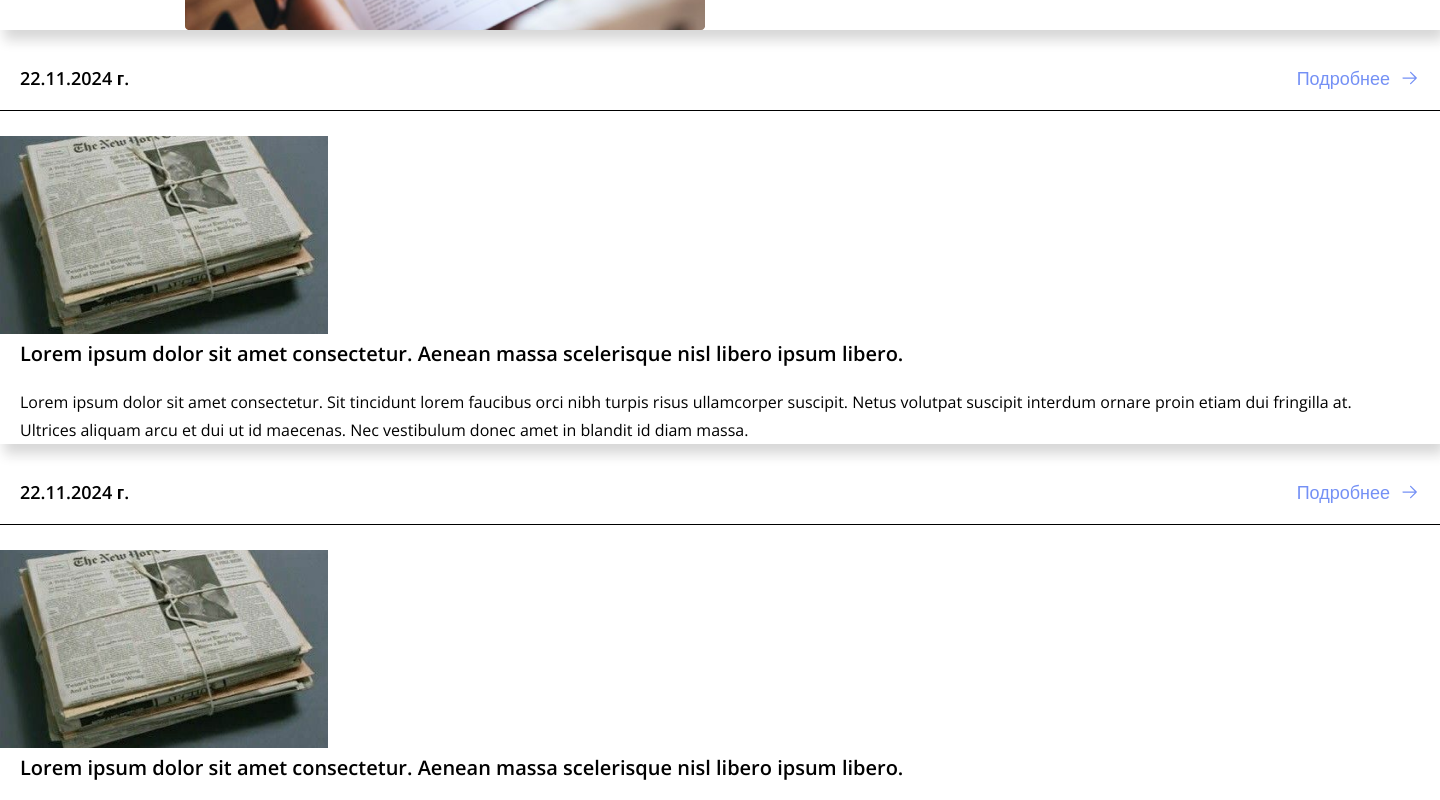
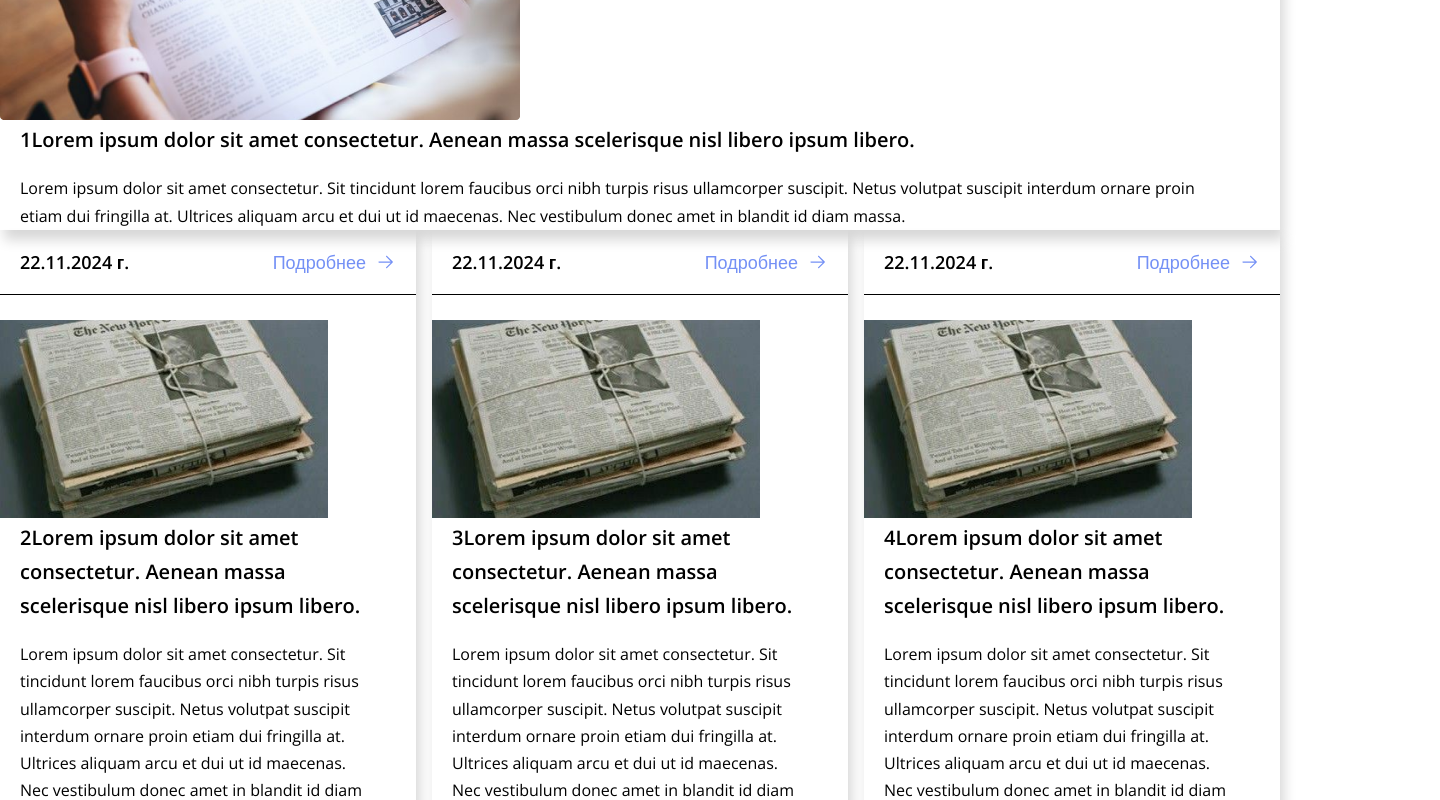
Before and after one commit to Talgat-07/narodnoye-pravo_frontend, a React (Vite) app: page / in a window 1280 px wide. Shown: the part 3560-4360 px from the top of the page, 1440 px wide, since content can reach past the window. Built offline with nearby package versions, Linux system fonts and the light colour scheme.

Commit message:
some changes

```diff
--- a/src/entities/ServiceCard/ServiceCard.jsx
+++ b/src/shared/ui/ServiceCard/ServiceCard.jsx
@@ -1,6 +1,6 @@
 import React from 'react';
 import s from './ServiceCard.module.scss'
-import { Typography } from '../../shared/ui/Typography/Typography';
+import { Typography } from '../Typography/Typography';
 import { Link } from 'react-router-dom';
 import { path } from 'shared/constants/constants';
 
--- a/src/widgets/LegislativeNews/LegislativeNews.jsx
+++ b/src/widgets/LegislativeNews/LegislativeNews.jsx
@@ -1,4 +1,4 @@
-import { NewsCard } from 'entities/NewsCard/NewsCard';
+import { NewsCard } from 'shared/ui/NewsCard/NewsCard';
 import s from './LegislativeNews.module.scss';
 import pic from '../../shared/assets/img/NewsBig.png'
 import img from '../../shared/assets/img/NewsSmall.png'
@@ -12,47 +12,59 @@ export const LegislativeNews = () => {
         {
             id: 1,
             date: '22.11.2024 г.',
-            title: "Lorem ipsum dolor sit amet consectetur. Aenean massa scelerisque nisl libero ipsum libero.",
+            title: "1Lorem ipsum dolor sit amet consectetur. Aenean massa scelerisque nisl libero ipsum libero.",
             description: "Lorem ipsum dolor sit amet consectetur. Sit tincidunt lorem faucibus orci nibh turpis risus ullamcorper suscipit. Netus volutpat suscipit interdum ornare proin etiam dui fringilla at. Ultrices aliquam arcu et dui ut id maecenas. Nec vestibulum donec amet in blandit id diam massa.",
             image: pic,
         },
         {
             id: 2,
             date: '22.11.2024 г.',
-            title: "Lorem ipsum dolor sit amet consectetur. Aenean massa scelerisque nisl libero ipsum libero.",
+            title: "2Lorem ipsum dolor sit amet consectetur. Aenean massa scelerisque nisl libero ipsum libero.",
             description: "Lorem ipsum dolor sit amet consectetur. Sit tincidunt lorem faucibus orci nibh turpis risus ullamcorper suscipit. Netus volutpat suscipit interdum ornare proin etiam dui fringilla at. Ultrices aliquam arcu et dui ut id maecenas. Nec vestibulum donec amet in blandit id diam massa.",
             image: img,
         },
         {
             id: 3,
             date: '22.11.2024 г.',
-            title: "Lorem ipsum dolor sit amet consectetur. Aenean massa scelerisque nisl libero ipsum libero.",
+            title: "3Lorem ipsum dolor sit amet consectetur. Aenean massa scelerisque nisl libero ipsum libero.",
             description: "Lorem ipsum dolor sit amet consectetur. Sit tincidunt lorem faucibus orci nibh turpis risus ullamcorper suscipit. Netus volutpat suscipit interdum ornare proin etiam dui fringilla at. Ultrices aliquam arcu et dui ut id maecenas. Nec vestibulum donec amet in blandit id diam massa.",
             image: img,
         },
         {
             id: 4,
             date: '22.11.2024 г.',
-            title: "Lorem ipsum dolor sit amet consectetur. Aenean massa scelerisque nisl libero ipsum libero.",
+            title: "4Lorem ipsum dolor sit amet consectetur. Aenean massa scelerisque nisl libero ipsum libero.",
             description: "Lorem ipsum dolor sit amet consectetur. Sit tincidunt lorem faucibus orci nibh turpis risus ullamcorper suscipit. Netus volutpat suscipit interdum ornare proin etiam dui fringilla at. Ultrices aliquam arcu et dui ut id maecenas. Nec vestibulum donec amet in blandit id diam massa.",
             image: img,
         },
     ];
 
+    const lastNew = mockNews[0]
+    const renderNews = mockNews.slice(1)
+
 
     return (
+        <div className={s.block}>
+            {lastNew && (
+                <NewsCard
+                key={lastNew.id}
+                title={lastNew.title}
+                description={lastNew.description}
+                image={lastNew.image}
+                date={lastNew.date}
+            />
+            )}
             <div className={s.newsGrid}>
-
-      {mockNews.map((newsItem) => (
+                {renderNews.map((newsItem) => (
                     <NewsCard
                         key={newsItem.id}
                         title={newsItem.title}
                         description={newsItem.description}
                         image={newsItem.image}
                         date={newsItem.date}
-          isLarge={newsItem.id === 1}
                     />
                 ))}
             </div>
+        </div>
     )
 }
--- a/src/widgets/LegislativeNews/LegislativeNews.module.scss
+++ b/src/widgets/LegislativeNews/LegislativeNews.module.scss
@@ -1,13 +1,19 @@
-.newsGrid {
-    width: 1440px;
-    display: grid;
-    grid-template-rows: auto auto;
-    grid-template-columns: 1fr;
-    gap: 16px;
+.block {
+    display: flex;
+    flex-direction: column;
 
-        .newsCard {
-            &.large {
-                grid-column: 1 / -1;
-            }
+    .newsGrid {
+        max-width: 1440px;
+        width: 100%;
+        display: grid;
+        grid-template-rows: auto auto;
+        grid-template-columns: 1fr 1fr 1fr;
+        gap: 16px;
+
+            // .newsCard {
+            //     &.large {
+            //         grid-column: 1 / -1;
+            //     }
+            // }
         }
-    }
+}
--- a/src/widgets/Service/Service.jsx
+++ b/src/widgets/Service/Service.jsx
@@ -1,7 +1,7 @@
 
 import s from './Service.module.scss'
 import { Typography } from 'shared/ui/Typography/Typography';
-import { ServiceCard } from 'entities/ServiceCard/ServiceCard';
+import { ServiceCard } from 'shared/ui/ServiceCard/ServiceCard';
 import { Link } from 'react-router-dom';
 import { path } from 'shared/constants/constants';
 import { Arrow } from 'shared/assets/icons/Arrow';
```
Also changed, not shown: src/shared/ui/NewsCard/NewsCard.jsx (renamed from src/entities/NewsCard/NewsCard.jsx), src/shared/ui/NewsCard/NewsCard.module.scss (renamed from src/entities/NewsCard/NewsCard.module.scss), src/shared/ui/ServiceCard/ServiceCard.module.scss (renamed from src/entities/ServiceCard/ServiceCard.module.scss). Lines whose indentation alone changed are shown as unchanged.
